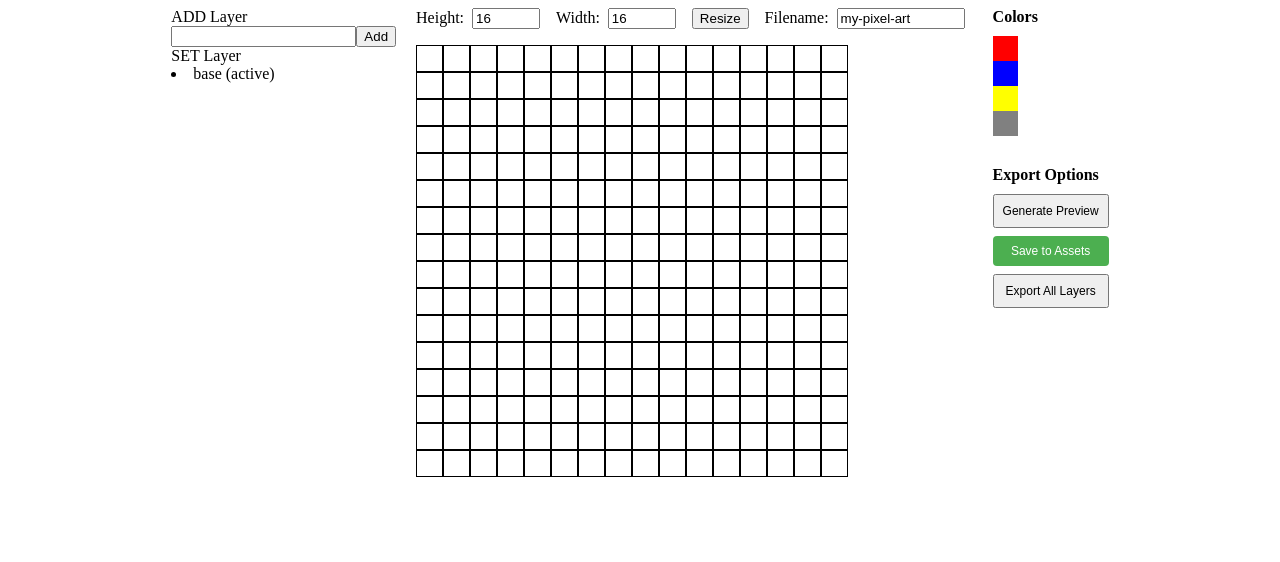
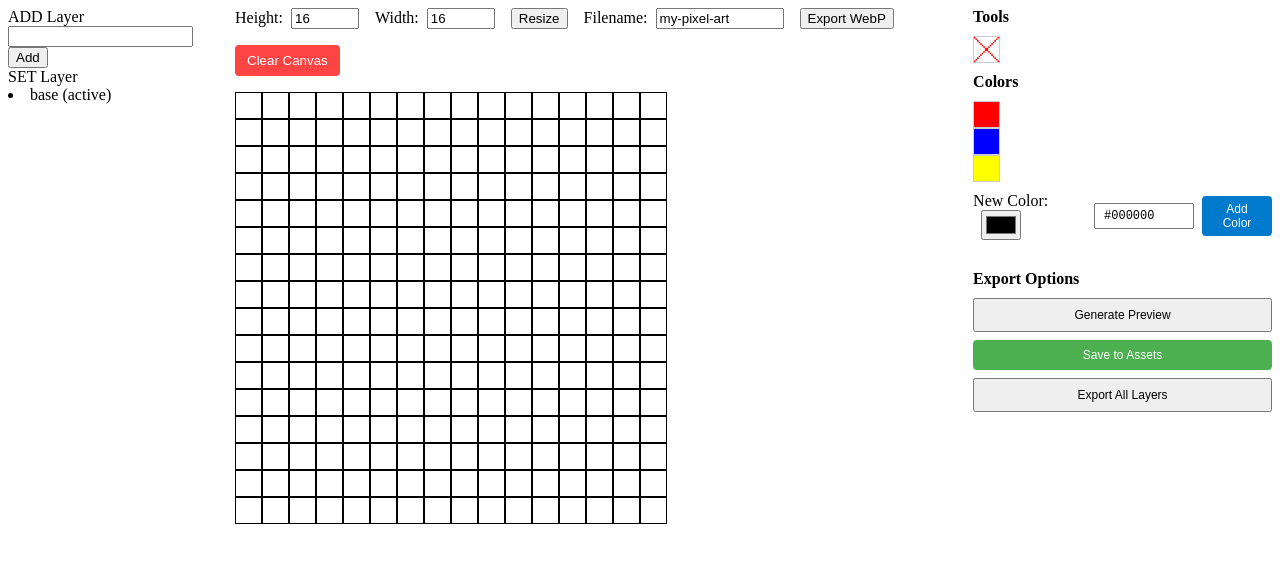
Before and after one commit to shuton-gif/TypeSurvivor, a Next.js app: page /objectMaker in a window 1280 px wide. Shown: the top 562 px of the page. Built offline with nearby package versions, Linux system fonts and the light colour scheme.

Commit message:
added clearing grid, adding color

```diff
--- /dev/null
+++ b/app/objectMaker/components/ColorAdder.tsx
@@ -0,0 +1,58 @@
+'use client'
+import { useState } from 'react'
+
+interface ColorAdderProps {
+    onAdd: (color: string) => void
+}
+
+export function ColorAdder({ onAdd }: ColorAdderProps) {
+    const [newColor, setNewColor] = useState<string>('#000000')
+
+    const addColor = (e: React.SyntheticEvent) => {
+        e.preventDefault()
+        if (newColor.trim() && onAdd) {
+            onAdd(newColor.trim())
+            setNewColor('#000000') // Reset to default
+        }
+    }
+
+    return (
+        <form onSubmit={addColor} style={{ display: 'flex', alignItems: 'center', gap: '0.5rem' }}>
+            <label>
+                New Color:
+                <input
+                    type="color"
+                    value={newColor}
+                    onChange={(e) => setNewColor(e.target.value)}
+                    style={{ margin: '0 0.5rem', width: '40px', height: '30px', cursor: 'pointer' }}
+                />
+            </label>
+            <input
+                type="text"
+                value={newColor}
+                onChange={(e) => setNewColor(e.target.value)}
+                placeholder="#000000"
+                style={{
+                    width: '80px',
+                    padding: '4px 8px',
+                    fontSize: '12px',
+                    fontFamily: 'monospace'
+                }}
+            />
+            <button
+                type="submit"
+                style={{
+                    padding: '6px 12px',
+                    backgroundColor: '#007acc',
+                    color: 'white',
+                    border: 'none',
+                    borderRadius: '4px',
+                    cursor: 'pointer',
+                    fontSize: '12px'
+                }}
+            >
+                Add Color
+            </button>
+        </form>
+    )
+}
--- a/app/objectMaker/components/ColorSetter.tsx
+++ b/app/objectMaker/components/ColorSetter.tsx
@@ -5,18 +5,24 @@ import styles from '../objectMaker.module.css'
 interface ColorSetterProps {
     color: string
     isActive: boolean
+    isEraser?: boolean
     onSelect: (color: string) => void
 }
 
-export function ColorSetter({ color, isActive, onSelect }: ColorSetterProps) {
+export function ColorSetter({ color, isActive, onSelect, isEraser }: ColorSetterProps) {
     return (
         <div
             className={styles.colorSetter}
             style={{
                 height: toRem(25),
                 width: toRem(25),
-                backgroundColor: `${color === 'transparent' ? 'gray' : color}`,
-                border: isActive ? '2px solid black' : 'none'
+                backgroundImage: isEraser ? 'url(/assets/eraser.webp)' : undefined,
+                backgroundSize: isEraser ? 'cover' : undefined,
+                backgroundPosition: isEraser ? 'center' : undefined,
+                backgroundRepeat: isEraser ? 'no-repeat' : undefined,
+                backgroundColor: !isEraser ? (color === 'transparent' ? 'gray' : color) : 'transparent',
+                border: isActive ? '2px solid black' : '1px solid #ccc',
+                cursor: 'pointer'
             }}
             onClick={() => onSelect(color)}
         />
--- a/app/objectMaker/components/PixelGrid.tsx
+++ b/app/objectMaker/components/PixelGrid.tsx
@@ -13,9 +13,10 @@ interface PixelGridProps {
     onPixelClick: (rowIndex: number, colIndex: number) => void
     onGridResize?: (height: number, width: number) => void
     onExportImage?: (gridData: Pixel[][], filename?: string) => Promise<void>
+    onClearGrid?: () => void
 }
 
-export function PixelGrid({ gridData, onPixelClick, onGridResize, onExportImage }: PixelGridProps) {
+export function PixelGrid({ gridData, onPixelClick, onGridResize, onExportImage, onClearGrid }: PixelGridProps) {
     const [gridHeight, setGridHeight] = useState<number>(16)
     const [gridWidth, setGridWidth] = useState<number>(16)
     const [filename, setFilename] = useState<string>('my-pixel-art')
@@ -35,6 +36,12 @@ export function PixelGrid({ gridData, onPixelClick, onGridResize, onExportImage
         }
         if (onExportImage) {
             await onExportImage(gridData, filename.trim())
+        }
+    }
+
+    const handleClearGrid = () => {
+        if (onClearGrid) {
+            onClearGrid()
         }
     }
 
@@ -77,7 +84,22 @@ export function PixelGrid({ gridData, onPixelClick, onGridResize, onExportImage
                             style={{ margin: '0 0.5rem', width: '120px' }}
                         />
                     </label>
+                    <button type="submit">Export WebP</button>
                 </form>
+
+                <button
+                    onClick={handleClearGrid}
+                    style={{
+                        padding: '8px 12px',
+                        backgroundColor: '#ff4444',
+                        color: 'white',
+                        border: 'none',
+                        borderRadius: '4px',
+                        cursor: 'pointer'
+                    }}
+                >
+                    Clear Canvas
+                </button>
             </div>
             {gridData.map((row, rowIndex) => (
                 <div key={rowIndex} style={{ display: 'flex' }}>
--- a/app/objectMaker/objectMaker.tsx
+++ b/app/objectMaker/objectMaker.tsx
@@ -1,6 +1,7 @@
 'use client'
 import { useState } from "react"
 import { ColorSetter } from "./components/ColorSetter"
+import { ColorAdder } from "./components/ColorAdder"
 import { LayerPanel } from "./components/LayerPanel"
 import { PixelGrid } from "./components/PixelGrid"
 import { WebPConverter, downloadPixelArt, convertPixelGridToWebP, savePixelArtToAssets, ConversionOptions } from "./components/WebPConverter"
@@ -41,8 +42,7 @@ export function ObjectMaker() {
     })
 
     const [previewImage, setPreviewImage] = useState<string | null>(null)
-
-    const availableColors = ['red', 'blue', 'yellow', 'transparent']
+    const [availableColors, setAvailableColors] = useState<string[]>(['red', 'blue', 'yellow', 'transparent'])
 
     const handleColorSelect = (color: string) => {
         setEditor({
@@ -88,6 +88,31 @@ export function ObjectMaker() {
         }))
         // Clear preview when grid is resized
         setPreviewImage(null)
+    }
+
+    const handleClearGrid = () => {
+        setEditor(prev => ({
+            ...prev,
+            onGoing: prev.onGoing.map(row =>
+                row.map(pixel => ({
+                    ...pixel,
+                    color: 'transparent',
+                    isPainted: false
+                }))
+            )
+        }))
+        // Clear preview when grid is cleared
+        setPreviewImage(null)
+    }
+
+    const handleColorAdder = (newColor: string) => {
+        // Check if color already exists
+        if (!availableColors.includes(newColor)) {
+            setAvailableColors(prev => [...prev, newColor])
+            console.log(`Added new color: ${newColor}`)
+        } else {
+            alert('Color already exists in the palette!')
+        }
     }
 
     // WebP Export Handler - Direct download
@@ -207,11 +232,21 @@ export function ObjectMaker() {
                     onPixelClick={handlePixelClick}
                     onGridResize={handleGridResize}
                     onExportImage={handleExportImage}
+                    onClearGrid={handleClearGrid}
                 />
                 <div style={{ display: 'flex', flexDirection: 'column', gap: '10px' }}>
                     <div>
-                        <h4 style={{ margin: '0 0 10px 0' }}>Colors</h4>
-                        {availableColors.map((color) => (
+                        <h4 style={{ margin: '0 0 10px 0' }}>Tools</h4>
+                        <ColorSetter
+                            key="eraser"
+                            color="transparent"
+                            isActive={editor.brushColor === 'transparent'}
+                            isEraser={true}
+                            onSelect={handleColorSelect}
+                        />
+
+                        <h4 style={{ margin: '10px 0 10px 0' }}>Colors</h4>
+                        {availableColors.filter(color => color !== 'transparent').map((color) => (
                             <ColorSetter
                                 key={color}
                                 color={color}
@@ -219,8 +254,10 @@ export function ObjectMaker() {
                                 onSelect={handleColorSelect}
                             />
                         ))}
+                        <div style={{ marginTop: '10px' }}>
+                            <ColorAdder onAdd={handleColorAdder} />
+                        </div>
                     </div>
-
                     <div style={{ marginTop: '20px' }}>
                         <h4 style={{ margin: '0 0 10px 0' }}>Export Options</h4>
                         <div style={{ display: 'flex', flexDirection: 'column', gap: '8px' }}>
```
Also changed, not shown: public/assets/eraser.webp (added).
